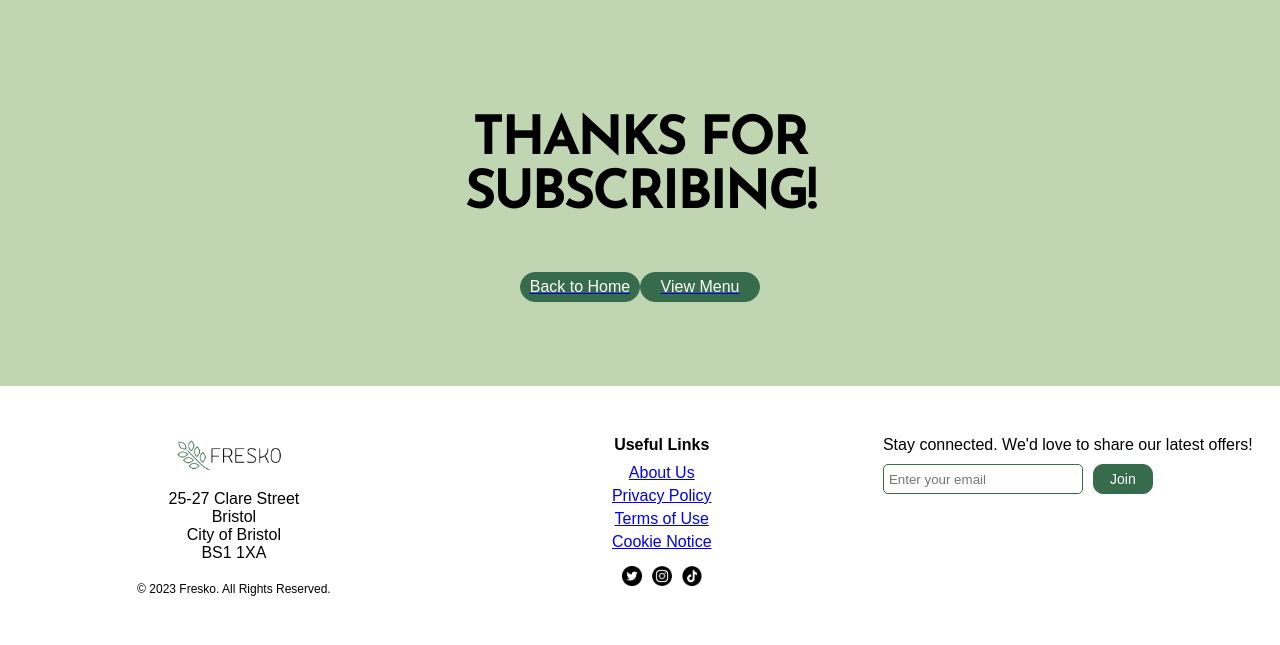
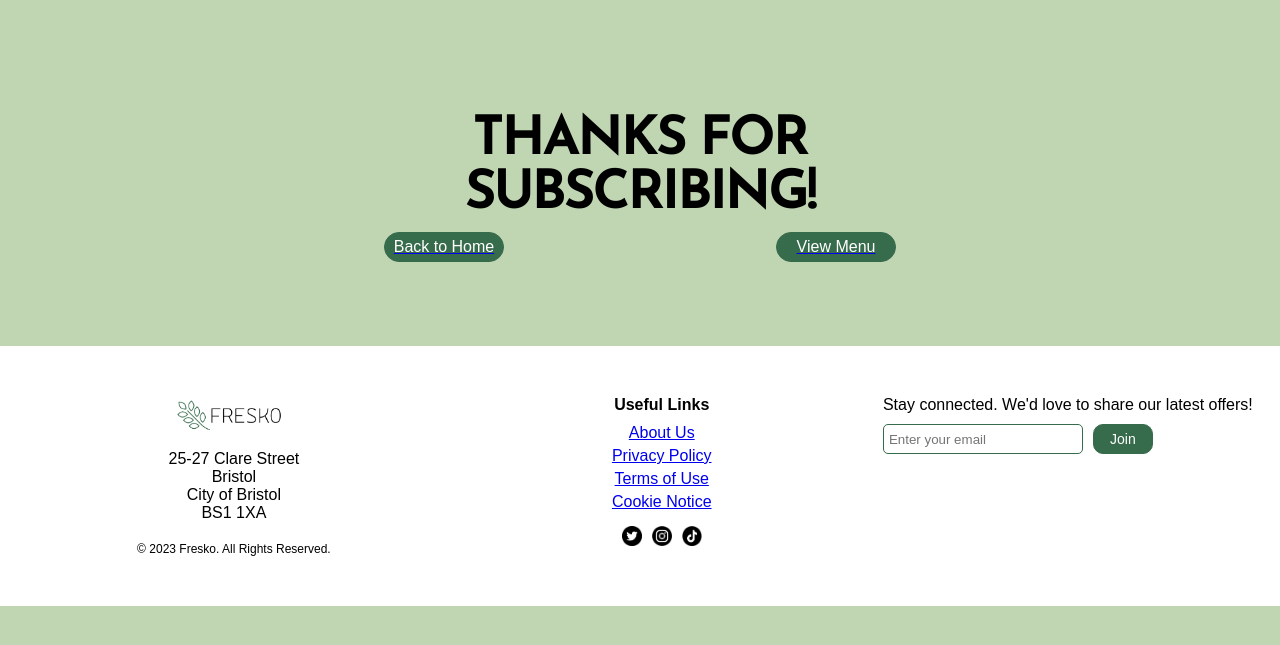
Before and after one commit to granolaameobi/fresko, a Flask app: template templates/subscribe.html in a window 1280 px wide. Shown: the part 95-740 px from the top of the page. Run offline with Flask 2, Linux system fonts and the light colour scheme; the template is opened without the code that fills it, so the values that code supplies are empty; some web fonts are replaced.

Commit message:
fix: fix subscription

```diff
--- a/templates/subscribe.html
+++ b/templates/subscribe.html
@@ -6,7 +6,7 @@
     <div class="center">
         <div class="content">
             <h1 class="section-title">Thanks for Subscribing!</h1>
-            <div class="center">
+            <div class="row">
                 <a href="/">
                     <div class="menu-button">
                         <p>Back to Home</p>
```
